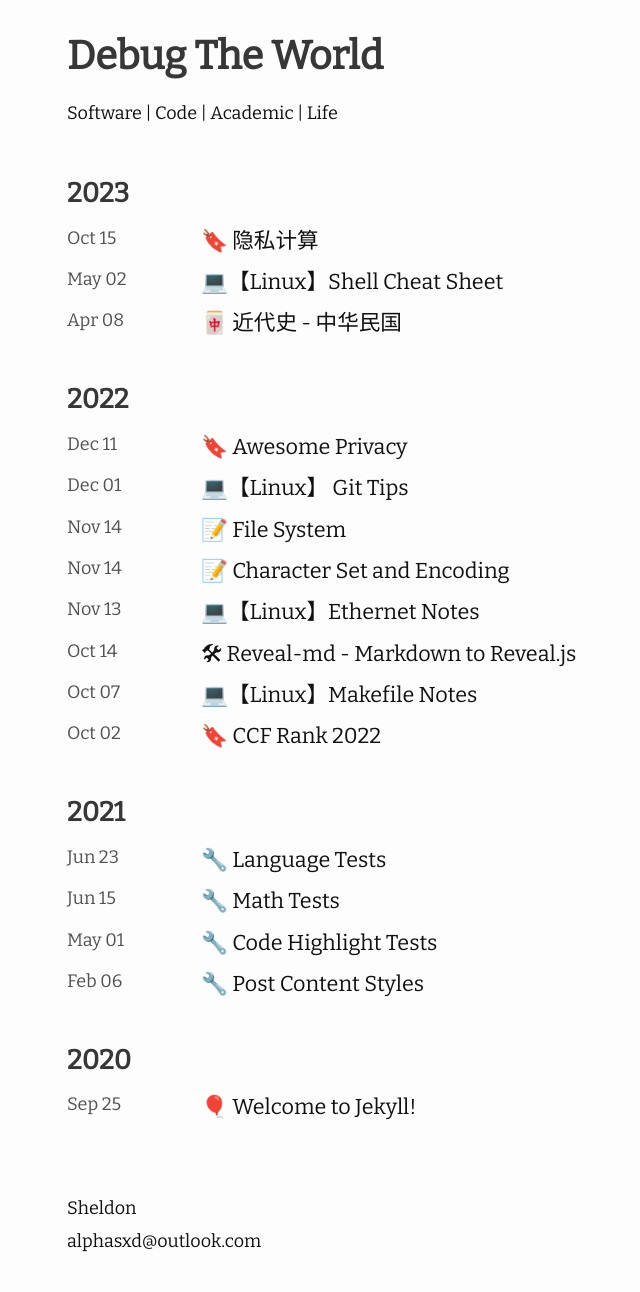
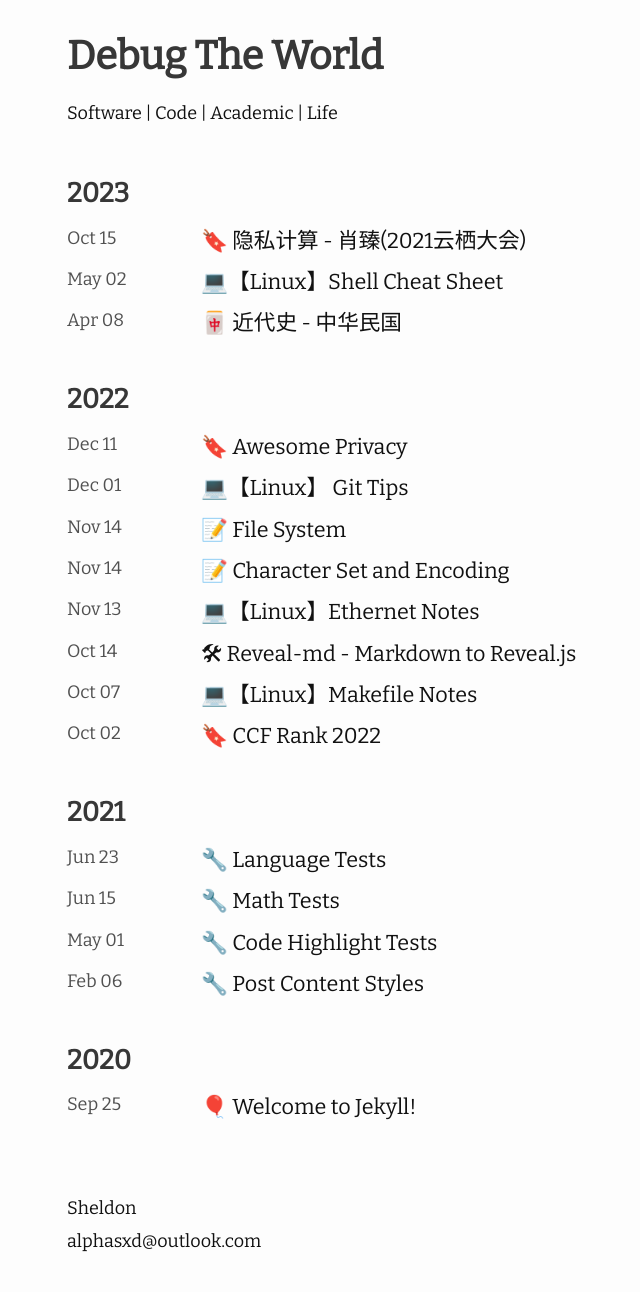
Before and after one commit to Alphasxd/alphasxd.github.io, a Jekyll site: the page built from index.md, in a window 1280 px wide. Shown: the whole page, without its empty margins (203-843 px from the left). Built offline with Jekyll 4.4.1, drawn with Linux system fonts in a browser that asks for light colours; nearby versions of some CDN libraries.

Commit message:
Update Privacy-Preserving Computation

```diff
--- a/_posts/2023-10-15-privacy-preserving-computation.md
+++ b/_posts/2023-10-15-privacy-preserving-computation.md
@@ -1,6 +1,6 @@
 ---
 layout: post
-title: 🔖 隐私计算
+title: 🔖 隐私计算 - 肖臻(2021云栖大会)
 categories: academic
 
 ---
```
